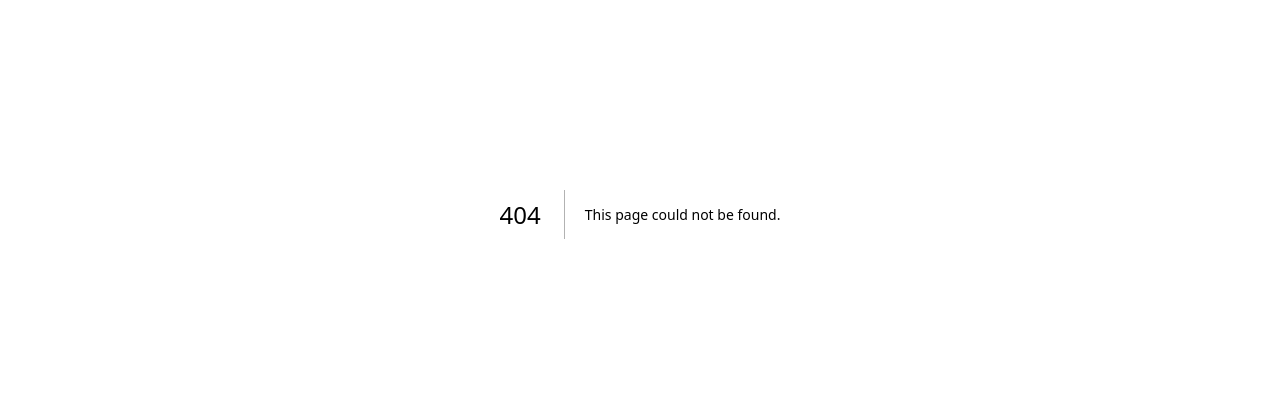
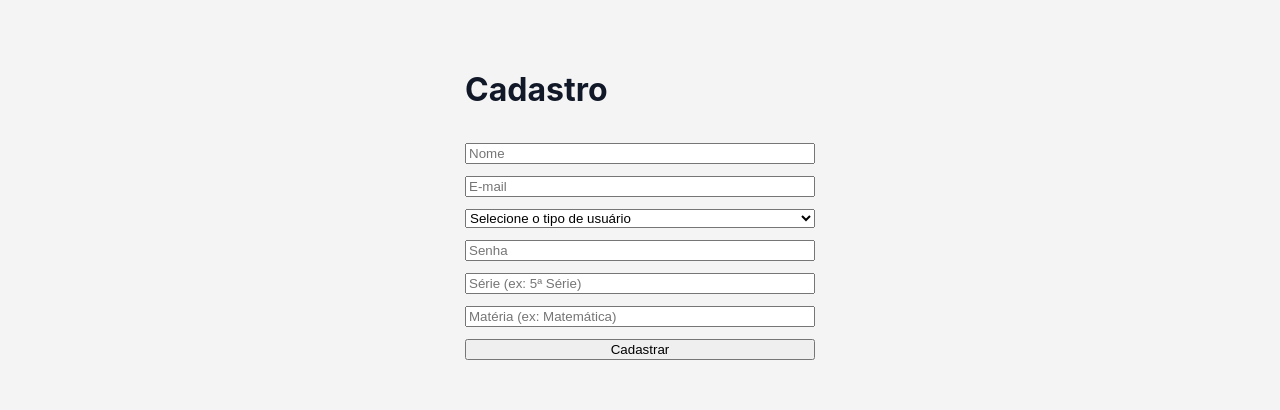
Before and after one commit to DevCarlosAugusto/PosTechFIAPSegundaEtapaFrontEnd, a Next.js app: page /register in a window 1280 px wide. Before the commit this address had no page. Shown: the part 290-700 px from the top of the page. Built offline with nearby package versions, Linux system fonts and the light colour scheme; no server answers.

Commit message:
feat: criação de tela de cadastro, botão de sair e esconder botão de nova postagem para alunos

```diff
--- a/src/components/header/index.js
+++ b/src/components/header/index.js
@@ -1,7 +1,7 @@
-import { useRouter } from 'next/router';
-import Link from 'next/link';
+import { useRouter } from "next/router";
+import Link from "next/link";
 
-import { useAuth } from '../../contexts/AuthContext';
+import { useAuth } from "../../contexts/AuthContext";
 
 import {
   Header,
@@ -9,13 +9,32 @@ import {
   WebTitle,
   Nav,
   NavLink,
-  WebSubtitle
-} from './styles';
+  WebSubtitle,
+} from "./styles";
 
-function header() {
-  const { isAuthenticated } = useAuth();
+function HeaderComponent() {
+  const { isAuthenticated, logout, user } = useAuth();
   const router = useRouter();
-  const MENU = isAuthenticated ? [{ path: '/', text: 'Postagens'}, { path: '/posts/add', text: 'Nova Postagem'}] : [{ path: '/login', text: 'Login'}, { path: '/register', text: 'Cadastro'}];
+
+  const isProfessor = user?.user_type === "PROFESSOR";
+
+  const MENU = isAuthenticated
+    ? [
+        { path: "/", text: "Postagens" },
+
+        ...(isProfessor ? [{ path: "/posts/add", text: "Nova Postagem" }] : []),
+
+        { action: "logout", text: "Sair" },
+      ]
+    : [
+        { path: "/login", text: "Login" },
+        { path: "/register", text: "Cadastro" },
+      ];
+
+  const handleLogout = () => {
+    logout();
+    router.replace("/login");
+  };
 
   return (
     <Header>
@@ -28,15 +47,31 @@ function header() {
         </div>
 
         <Nav>
-          {
-            MENU.map(({ path, text }) => (
-              <NavLink $active={router.pathname === path} href={path} key={path}>{text}</NavLink>
-            ))
-          }
+          {MENU.map((item) =>
+            item.action === "logout" ? (
+              <NavLink
+                as="button"
+                type="button"
+                key="logout"
+                onClick={handleLogout}
+                $active={false}
+              >
+                {item.text}
+              </NavLink>
+            ) : (
+              <NavLink
+                $active={router.pathname === item.path}
+                href={item.path}
+                key={item.path}
+              >
+                {item.text}
+              </NavLink>
+            )
+          )}
         </Nav>
       </Header__Wrapper>
     </Header>
   );
 }
 
-export default header;
+export default HeaderComponent;
--- /dev/null
+++ b/src/pages/register.js
@@ -0,0 +1,153 @@
+import { useState } from "react";
+import { useRouter } from "next/router";
+
+export default function Register() {
+  const router = useRouter();
+
+  const BACKEND_URL =
+    process.env.NEXT_PUBLIC_BACKEND_URL || "http://localhost:3000";
+
+  const [form, setForm] = useState({
+    nome: "",
+    email: "",
+    password: "",
+    user_type: "",
+    serie: "",
+    subject: "",
+  });
+
+  const [loading, setLoading] = useState(false);
+  const [error, setError] = useState("");
+  const [success, setSuccess] = useState("");
+
+  function handleChange(e) {
+    const { name, value } = e.target;
+    setForm((prev) => ({ ...prev, [name]: value }));
+  }
+
+  async function handleSubmit(e) {
+    e.preventDefault();
+    setError("");
+    setSuccess("");
+
+    console.log("FORM:", form);
+
+const precisaSerieESubject = form.user_type === "ALUNO";
+
+if (
+  !form.nome?.trim() ||
+  !form.email?.trim() ||
+  !form.password?.trim() ||
+  !form.user_type?.trim() ||
+  (precisaSerieESubject && (!form.serie?.trim() || !form.subject?.trim()))
+) {
+  setError("Preencha todos os campos.");
+  return;
+}
+
+
+    setLoading(true);
+
+    try {
+      console.log("Payload enviado:", form);
+      const response = await fetch(
+        `${process.env.NEXT_PUBLIC_BACKEND_URL}/users/register`,
+        {
+          method: "POST",
+          headers: {
+            "Content-Type": "application/json",
+          },
+          body: JSON.stringify(form),
+        }
+      );
+
+      const data = await response.json();
+
+      if (!response.ok) {
+        throw new Error(data.message || "Erro ao cadastrar usuário");
+      }
+
+      setSuccess("Usuário cadastrado com sucesso!");
+      setTimeout(() => router.push("/login"), 1000);
+    } catch (err) {
+      setError(err.message);
+    } finally {
+      setLoading(false);
+    }
+  }
+
+  return (
+    <div style={styles.container}>
+      <form onSubmit={handleSubmit} style={styles.form}>
+        <h1>Cadastro</h1>
+
+        {error && <p style={styles.error}>{error}</p>}
+        {success && <p style={styles.success}>{success}</p>}
+
+        <input
+          name="nome"
+          placeholder="Nome"
+          value={form.nome}
+          onChange={handleChange}
+        />
+
+        <input
+          name="email"
+          type="email"
+          placeholder="E-mail"
+          value={form.email}
+          onChange={handleChange}
+        />
+        <select name="user_type" value={form.user_type} onChange={handleChange}>
+          <option value="">Selecione o tipo de usuário</option>
+          <option value="ALUNO">Aluno</option>
+          <option value="PROFESSOR">Professor</option>
+        </select>
+        <input
+          name="password"
+          type="password"
+          placeholder="Senha"
+          value={form.password}
+          onChange={handleChange}
+        />
+
+        <input
+          name="serie"
+          placeholder="Série (ex: 5ª Série)"
+          value={form.serie}
+          onChange={handleChange}
+        />
+
+        <input
+          name="subject"
+          placeholder="Matéria (ex: Matemática)"
+          value={form.subject}
+          onChange={handleChange}
+        />
+
+        <button type="submit" disabled={loading}>
+          {loading ? "Cadastrando..." : "Cadastrar"}
+        </button>
+      </form>
+    </div>
+  );
+}
+
+const styles = {
+  container: {
+    minHeight: "100vh",
+    display: "grid",
+    placeItems: "center",
+  },
+  form: {
+    width: 350,
+    display: "grid",
+    gap: 12,
+  },
+  error: {
+    color: "red",
+  },
+  success: {
+    color: "green",
+  },
+};
```
Also changed, not shown: 1 other file (tests, documents, lock files or other folders).
